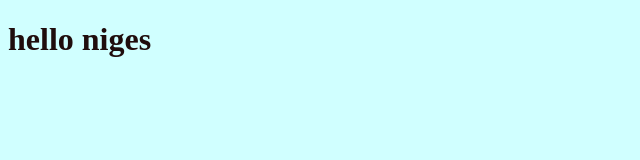
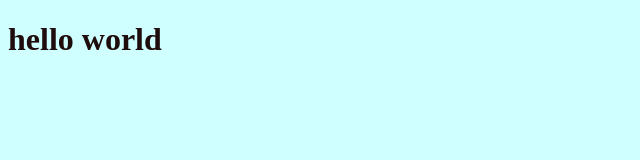
Before and after one commit to Hamoud-limam/chess, a plain HTML site: page index.html in a window 1280 px wide. Shown: the full height of the page, 0-640 px from the left. Drawn offline with Linux system fonts and the light colour scheme.

Commit message:
changing html page

```diff
--- a/index.html
+++ b/index.html
@@ -7,7 +7,7 @@
     <link rel="stylesheet" href="app.css">
 </head>
 <body>
-    <h1>hello niges</h1>
+    <h1>hello world</h1>
     <script src="app.js"></script>
 </body>
 </html>
```
